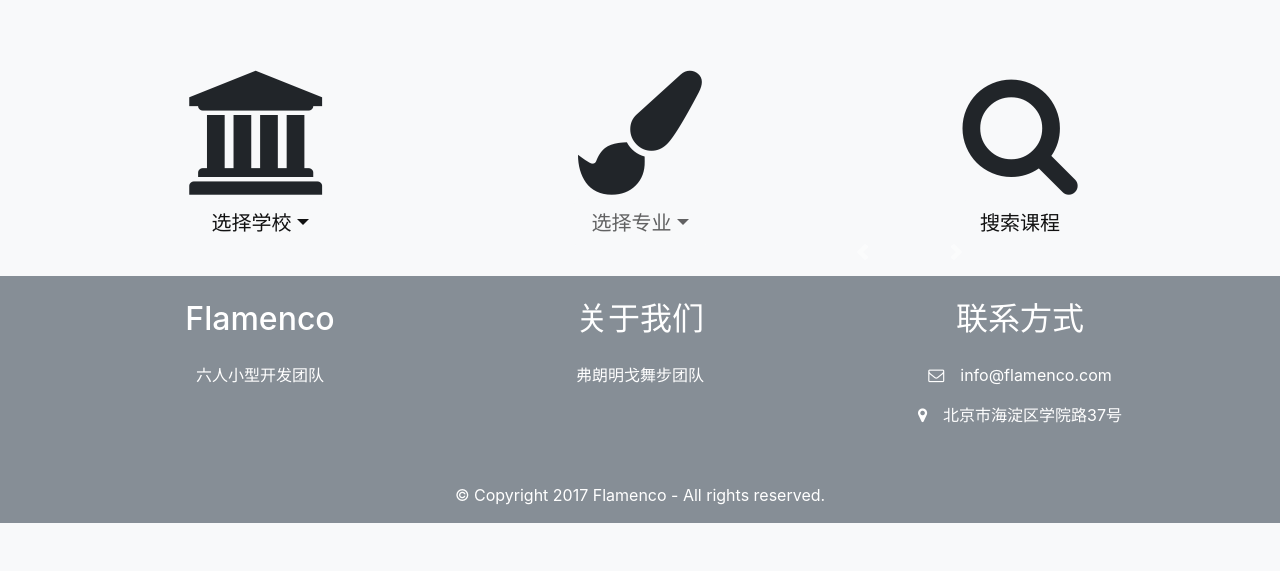
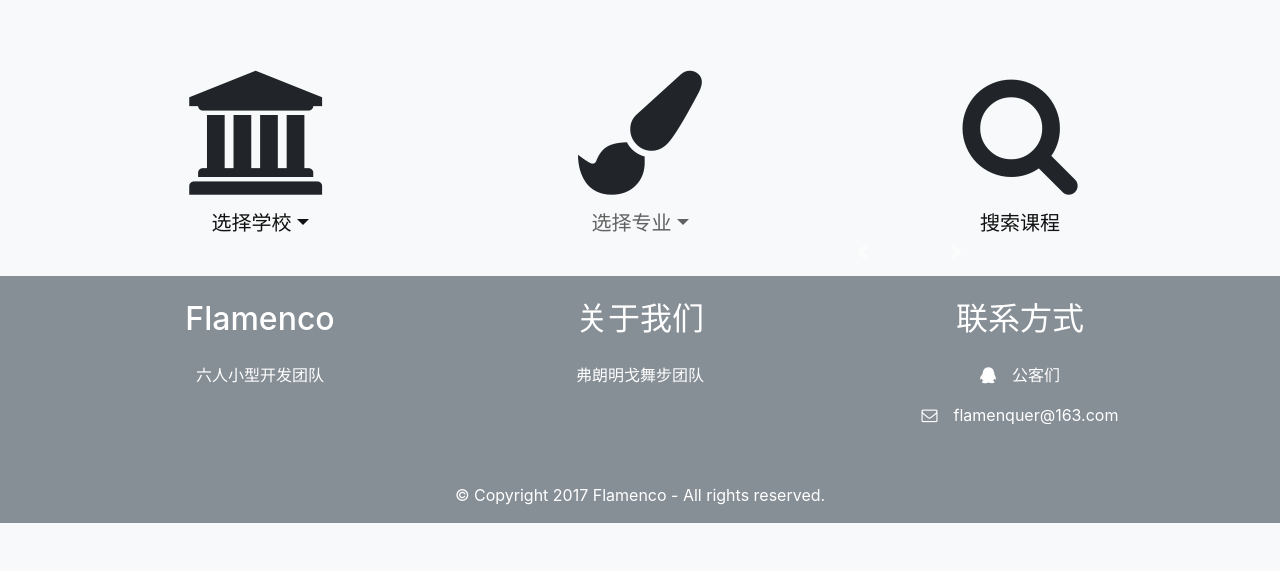
Before and after one commit to buaaFlamenco/rateMyCourse, a Django app: page / in a window 1280 px wide. Shown: the part 437-1008 px from the top of the page. Run offline with Django 3.2, Linux system fonts and the light colour scheme; data comes from the database, SQL or seed files in the repository; data that the repository does not hold is empty; some libraries are stand-ins or nearby versions.

Commit message:
Modal added for contacts

```diff
--- a/rateMyCourse/templates/rateMyCourse/index.html
+++ b/rateMyCourse/templates/rateMyCourse/index.html
@@ -18,7 +18,22 @@
       <div class="collapse navbar-collapse text-center justify-content-end" id="navbar2SupportedContent">
         <ul class="navbar-nav">
           <li class="nav-item">
-            <a class="nav-link" href="javascript:void(0)"><i class="fa d-inline fa-lg fa-envelope-o"></i> 联系我们</a>
+            <a class="nav-link" href="javascript:void(0)" data-toggle="modal" data-target="#contactModal"><i class="fa d-inline fa-lg fa-envelope-o"></i> 联系我们</a>
+            <div class="modal fade" id="contactModal" tabindex="-1" role="dialog">
+              <div class="modal-dialog" role="document">
+                <div class="modal-content">
+                  <div class="modal-header">
+                    <h5 class="modal-title" id="exampleModalLabel"> 公客们 </h5>
+                    <button type="button" class="close" data-dismiss="modal" aria-label="Close">
+                      <span aria-hidden="true">&times;</span>
+                    </button>
+                  </div>
+                  <div class="modal-body">
+                    <img src="../../static/ratemycourse/images/conquerorsQR.png"/>
+                  </div>
+                </div>
+              </div>
+            </div>
           </li>
         </ul>
         <ul class="navbar-nav">
@@ -159,17 +174,17 @@
           <div class="p-4 col-md-4">
             <h2 class="mb-4">关于我们</h2>
             <ul class="list-unstyled">
-              <a href="javascript:void(0)" class="text-white">弗朗明戈舞步团队</a>
+              <a href="http://www.cnblogs.com/Flamenco/p/7662953.html" class="text-white">弗朗明戈舞步团队</a>
               <br>
               <br> </ul>
           </div>
           <div class="p-4 col-md-4">
             <h2 class="mb-4">联系方式</h2>
             <p>
-              <a href="mailto:info@pingendo.com" class="text-white"><i class="fa d-inline mr-3 text fa-envelope-o"></i>info@flamenco.com</a>
+              <a href="javascript:void(0)" class="text-white" data-toggle="modal" data-target="#contactModal"><i class="fa d-inline mr-3 fa-qq text"></i>公客们</a>
             </p>
             <p>
-              <a href="https://goo.gl/maps/AUq7b9W7yYJ2" class="text-white" target="_blank"><i class="fa d-inline mr-3 fa-map-marker text"></i>北京市海淀区学院路37号</a>
+              <a href="mailto:flamenquer@163.com" class="text-white"><i class="fa d-inline mr-3 text fa-envelope-o"></i>flamenquer@163.com</a>
             </p>
           </div>
         </div>
```
Also changed, not shown: rateMyCourse/static/ratemycourse/images/conquerorsQR.png (added).
